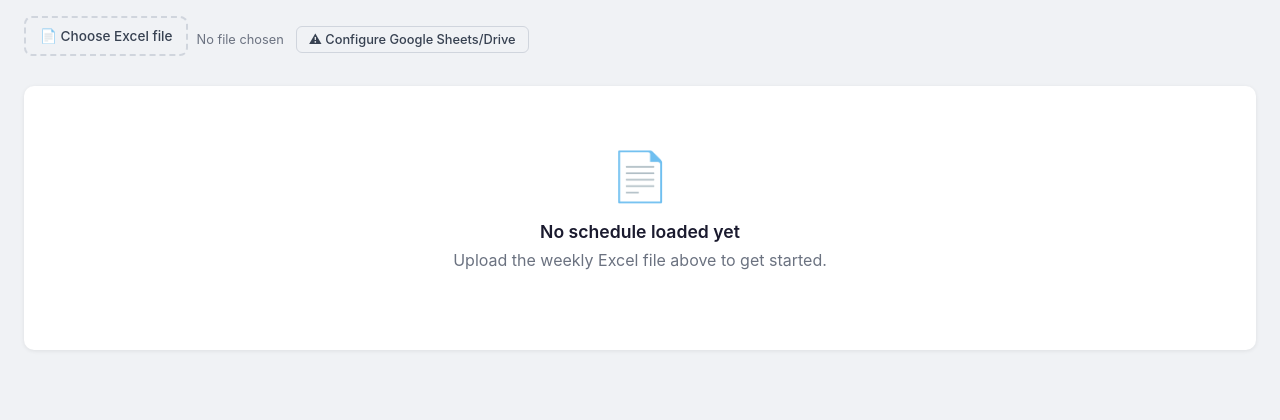
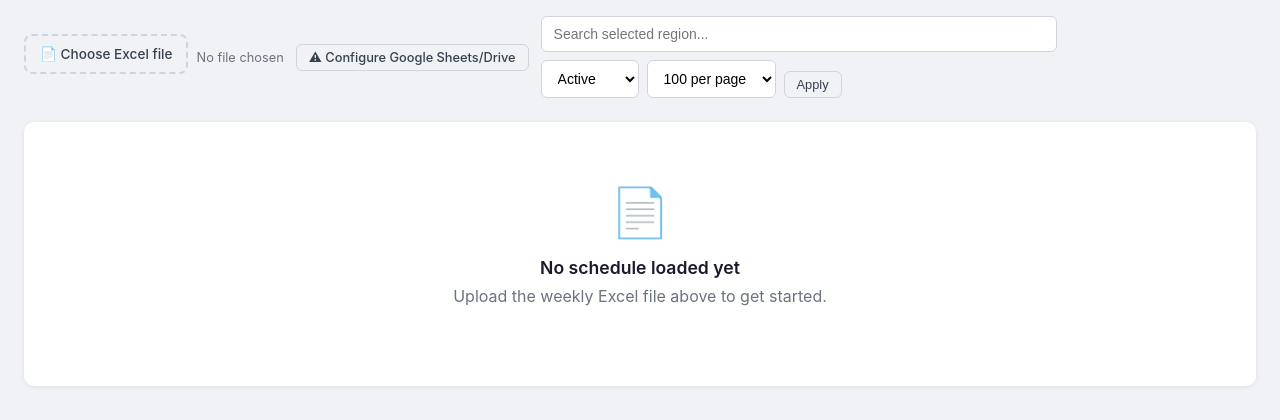
Before and after one commit to adamcomcn/prod_schedule, a Flask app: page / in a window 1280 px wide. Shown: the part 56-476 px from the top of the page. Run offline with Flask 3, Linux system fonts and the light colour scheme; the visitor is signed in with stand-in values (Sample User, id 1); data comes from the database, SQL or seed files in the repository; data that the repository does not hold is empty.

Commit message:
Paginate schedule and harden knowledge data

```diff
--- a/prod_schedule/app.py
+++ b/prod_schedule/app.py
@@ -144,6 +144,13 @@ def load_config():
         'valve_prefixes': ['RSV'],
         'office_locations': [],
     })
+
+def parse_json_list(value):
+    try:
+        parsed = json.loads(value or '[]')
+        return parsed if isinstance(parsed, list) else []
+    except (TypeError, ValueError, json.JSONDecodeError):
+        return []
 
 def haversine(lat1, lon1, lat2, lon2):
     """Distance in metres between two GPS coordinates."""
@@ -669,6 +676,23 @@ def index():
     config = load_config()
     inspections = load_json(INSPECTIONS_CACHE, {})
 
+    sheet_names = list(current.keys())
+    selected_sheet = request.args.get('sheet', '')
+    if selected_sheet not in current:
+        selected_sheet = sheet_names[0] if sheet_names else ''
+    search = request.args.get('q', '').strip()
+    view = request.args.get('view', 'active')
+    if view not in {'active', 'shipped', 'all'}:
+        view = 'active'
+    try:
+        page = max(1, int(request.args.get('page', '1')))
+    except ValueError:
+        page = 1
+    try:
+        per_page = min(200, max(1, int(request.args.get('per_page', '100'))))
+    except ValueError:
+        per_page = 100
+
     # Build set of job_keys that are valves (require V-Trust)
     valve_keys = set()
     all_rows_to_check = list(current.items()) + [
@@ -698,7 +722,7 @@ def index():
             'SELECT * FROM outstanding_jobs WHERE completed=0 ORDER BY est_completion ASC, shipped_at ASC'
         ).fetchall()
         completed_jobs = conn.execute(
-            'SELECT * FROM outstanding_jobs WHERE completed=1 ORDER BY completed_at DESC'
+            'SELECT * FROM outstanding_jobs WHERE completed=1 ORDER BY completed_at DESC LIMIT 100'
         ).fetchall()
         kpi_total     = conn.execute('SELECT COUNT(*) FROM outstanding_jobs').fetchone()[0]
         kpi_done      = conn.execute('SELECT COUNT(*) FROM outstanding_jobs WHERE completed=1').fetchone()[0]
@@ -712,11 +736,41 @@ def index():
     for job in outstanding_jobs:
         outstanding_by_sheet[job['sheet']].append(job)
 
+    display_data = {}
+    display_shipped = {}
+    total_results = 0
+    total_pages = 1
+    if selected_sheet and current.get(selected_sheet):
+        headers = current[selected_sheet][0]
+        active_rows = current[selected_sheet][1:]
+        selected_shipped = shipped_rows.get(selected_sheet, [])
+        entries = []
+        if view in {'active', 'all'}:
+            entries.extend(('active', row) for row in active_rows)
+        if view in {'shipped', 'all'}:
+            entries.extend(('shipped', row) for row in selected_shipped)
+        if search:
+            needle = search.casefold()
+            entries = [
+                entry for entry in entries
+                if any(needle in str(cell).casefold() for cell in entry[1])
+            ]
+        total_results = len(entries)
+        total_pages = max(1, math.ceil(total_results / per_page))
+        page = min(page, total_pages)
+        page_entries = entries[(page - 1) * per_page:page * per_page]
+        display_data[selected_sheet] = [headers] + [
+            row for kind, row in page_entries if kind == 'active'
+        ]
+        display_shipped[selected_sheet] = [
+            row for kind, row in page_entries if kind == 'shipped'
+        ]
+
     return render_template('index.html',
-                           data=current,
+                           data=display_data,
                            statuses=statuses,
                            typo_flags=typo_flags,
-                           shipped_rows=shipped_rows,
+                           shipped_rows=display_shipped,
                            inspections=inspections,
                            valve_keys=valve_keys,
                            upload_date=config.get('upload_date', ''),
@@ -727,7 +781,15 @@ def index():
                            kpi_total=kpi_total,
                            kpi_done=kpi_done,
                            kpi_overdue=kpi_overdue,
-                           today_str=today_str)
+                           today_str=today_str,
+                           sheet_names=sheet_names,
+                           selected_sheet=selected_sheet,
+                           search=search,
+                           view=view,
+                           page=page,
+                           per_page=per_page,
+                           total_results=total_results,
+                           total_pages=total_pages)
 
 @app.route('/dashboard')
 def dashboard():
@@ -2125,7 +2187,7 @@ def knowledge():
     # Parse images JSON for each article so templates can use them directly
     articles_data = []
     for a in articles:
-        imgs = json.loads(a['images'] or '[]') if a['images'] else []
+        imgs = parse_json_list(a['images'])
         articles_data.append({'row': a, 'first_img': imgs[0] if imgs else '', 'img_count': len(imgs)})
     return render_template('knowledge.html', cats=cats, articles=articles_data,
                            cat_filter=cat_filter, search=search)
@@ -2142,7 +2204,7 @@ def kb_article(aid):
         ).fetchall()
     if not article:
         flash('找不到该文章', 'error'); return redirect(url_for('knowledge'))
-    images = json.loads(article['images'] or '[]') if article['images'] else []
+    images = parse_json_list(article['images'])
     return render_template('kb_article.html', article=article, related_qs=related_qs, images=images)
 
 @app.route('/knowledge/article/new', methods=['GET', 'POST'])
--- a/prod_schedule/templates/index.html
+++ b/prod_schedule/templates/index.html
@@ -104,6 +104,19 @@ tbody tr.row-qa-warn.row-vtrust-warn td { background: #fde8e8 !important; }
         &#9888; Configure Google Sheets/Drive
       </a>
     {% endif %}
+    <form method="GET" action="{{ url_for('index') }}" style="display:flex;gap:8px;align-items:end;flex-wrap:wrap;">
+      <input type="hidden" name="sheet" value="{{ selected_sheet }}">
+      <input type="text" name="q" value="{{ search }}" placeholder="Search selected region..." class="search-box">
+      <select name="view" style="width:auto;">
+        <option value="active" {% if view == 'active' %}selected{% endif %}>Active</option>
+        <option value="shipped" {% if view == 'shipped' %}selected{% endif %}>Shipped</option>
+        <option value="all" {% if view == 'all' %}selected{% endif %}>All</option>
+      </select>
+      <select name="per_page" style="width:auto;">
+        {% for size in [50, 100, 200] %}<option value="{{ size }}" {% if per_page == size %}selected{% endif %}>{{ size }} per page</option>{% endfor %}
+      </select>
+      <button class="btn btn-outline btn-sm" type="submit">Apply</button>
+    </form>
   </div>
 </div>
 
@@ -144,11 +157,11 @@ tbody tr.row-qa-warn.row-vtrust-warn td { background: #fde8e8 !important; }
 </div>
 {% endif %}
 
-{% if data %}
+{% if sheet_names %}
 <div class="tab-bar" id="tabBar">
-  {% for sheet in data.keys() %}
-  <button class="tab-btn {% if loop.first %}active{% endif %}"
-          onclick="switchTab({{ loop.index0 }})">{{ sheet }}</button>
+  {% for sheet in sheet_names %}
+  <a class="tab-btn {% if sheet == selected_sheet %}active{% endif %}"
+     href="{{ url_for('index', sheet=sheet, q=search, view=view, per_page=per_page) }}">{{ sheet }}</a>
   {% endfor %}
 </div>
 
@@ -156,9 +169,6 @@ tbody tr.row-qa-warn.row-vtrust-warn td { background: #fde8e8 !important; }
 {% set si = loop.index0 %}
 <div class="tab-panel {% if loop.first %}active{% endif %}" id="panel-{{ si }}">
   <div class="table-toolbar">
-    <input type="text" class="search-box"
-           placeholder="Search {{ sheet_name }}..."
-           oninput="filterTable({{ si }}, this.value)">
     <div class="legend">
       <span class="legend-item"><span class="badge badge-new">NEW</span> New this week</span>
       <span class="legend-item"><span class="badge badge-not_shipped">NOT SHIPPED</span> Still waiting</span>
@@ -166,14 +176,12 @@ tbody tr.row-qa-warn.row-vtrust-warn td { background: #fde8e8 !important; }
       <span class="legend-item"><span class="badge badge-shipped">SHIPPED</span> Gone from schedule</span>
       <span class="legend-item"><span class="badge" style="background:#ffedd5;color:#9a3412;border:1px solid #f97316">V-Trust</span> Valve — no V-Trust</span>
     </div>
-    {% set shipped_count = shipped_rows.get(sheet_name, [])|length %}
     <span class="row-count" id="count-{{ si }}">
-      {{ [rows|length - 1, 0]|max }} active
-      {% if shipped_count %} + {{ shipped_count }} shipped{% endif %}
+      {{ total_results }} result{{ '' if total_results == 1 else 's' }}
     </span>
   </div>
 
-  {% if rows|length > 1 %}
+  {% if rows|length > 1 or shipped_rows.get(sheet_name) %}
   <div class="table-wrap">
     <table id="table-{{ si }}">
       <thead>
@@ -355,6 +363,13 @@ tbody tr.row-qa-warn.row-vtrust-warn td { background: #fde8e8 !important; }
       </tbody>
     </table>
   </div>
+  {% if total_pages > 1 %}
+  <div style="display:flex;justify-content:center;align-items:center;gap:12px;padding:16px;background:#fff;">
+    {% if page > 1 %}<a class="btn btn-outline btn-sm" href="{{ url_for('index', sheet=selected_sheet, q=search, view=view, per_page=per_page, page=page-1) }}">Previous</a>{% endif %}
+    <span style="font-size:.82rem;color:#6b7280;">Page {{ page }} of {{ total_pages }}</span>
+    {% if page < total_pages %}<a class="btn btn-outline btn-sm" href="{{ url_for('index', sheet=selected_sheet, q=search, view=view, per_page=per_page, page=page+1) }}">Next</a>{% endif %}
+  </div>
+  {% endif %}
   {% else %}
   <div class="no-data">No data in this sheet</div>
   {% endif %}
```
